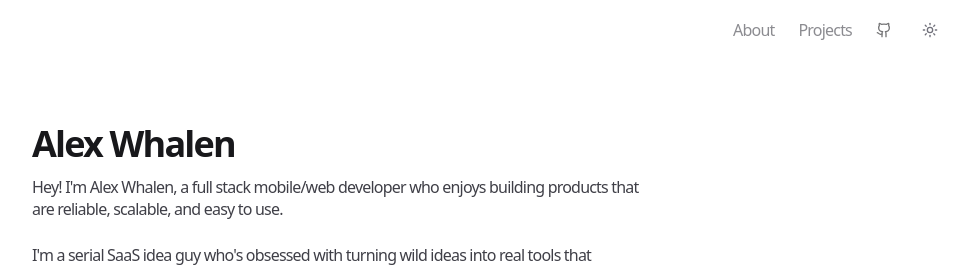
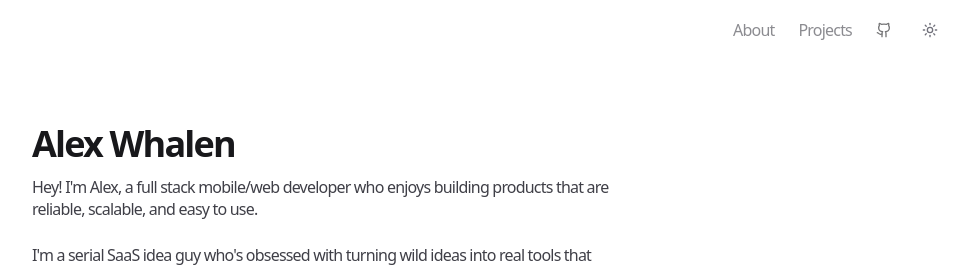
Before and after one commit to Awhalen1999/portfolio, a Next.js app: page /about in a window 1280 px wide. Shown: the top 269 px of the page, without its empty margins (304-1273 px from the left). Built offline with nearby package versions, Linux system fonts and the light colour scheme.

Commit message:
update about text

```diff
--- a/app/(content)/about/page.tsx
+++ b/app/(content)/about/page.tsx
@@ -23,8 +23,8 @@ export default function AboutPage() {
           Alex Whalen
         </h1>
         <p className="text-body-main text-zinc-700 dark:text-zinc-300">
-          Hey! I'm Alex Whalen, a full stack mobile/web developer who enjoys
-          building products that are reliable, scalable, and easy to use.
+          Hey! I'm Alex, a full stack mobile/web developer who enjoys building
+          products that are reliable, scalable, and easy to use.
         </p>
       </div>
 
```
